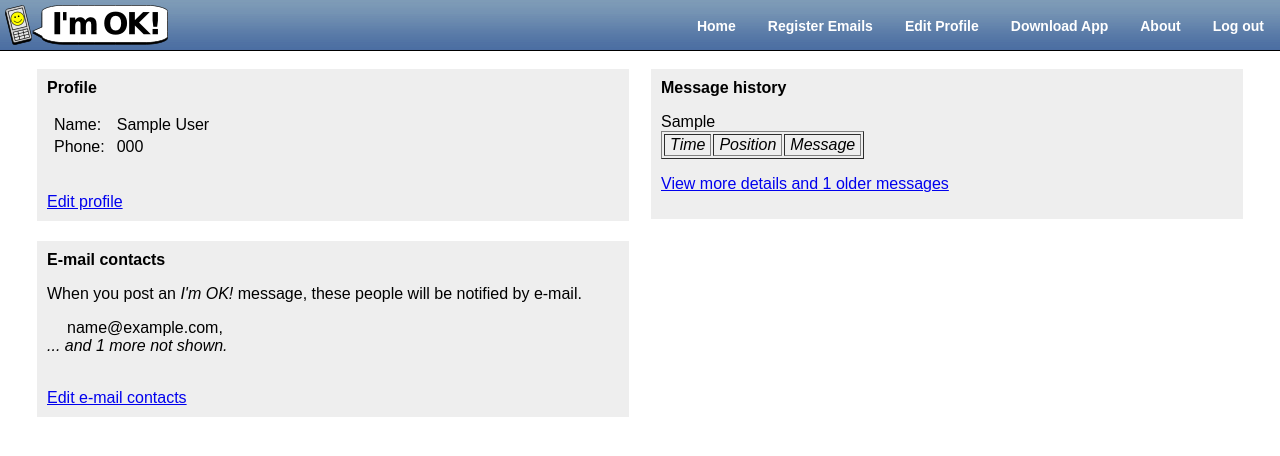
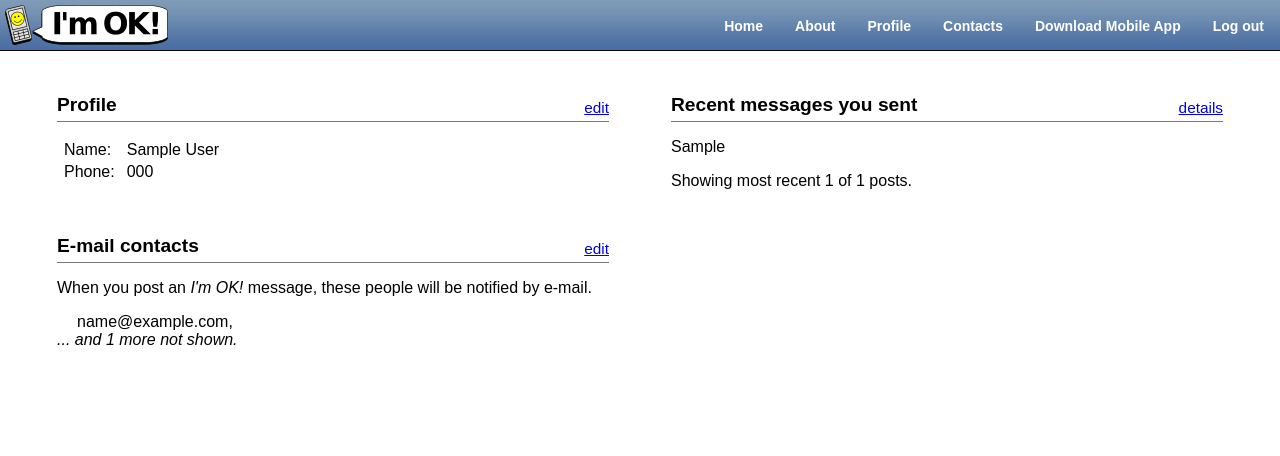
Before and after one commit to jeztek/imok_appengine, a Python web app: template templates/home.html in a window 1280 px wide. Shown: the top 456 px of the page. Run offline with Jinja, Linux system fonts and the light colour scheme; the template is opened without the code that fills it: most values are stand-ins (such as "Sample title", 1, 10 or a date in 2020); lists and menus that the app fills with data are empty.

Commit message:
merging in style from chris+otavio and other tweaks

```diff
--- a/templates/base.html
+++ b/templates/base.html
@@ -27,10 +27,10 @@
         <li> <a href="/home">Log in or create an account</a></li>
         {% else %}
         <li> <a href="/home">Home</a></li>
-        <li> <a href="/email">Register Emails</a></li>
-        <li> <a href="/profile/edit">Edit Profile</a></li>
-        <li> <a href="/download">Download App</a></li>
         <li> <a href="/about">About</a></li>
+        <li> <a href="/profile/edit">Profile</a></li>
+        <li> <a href="/email">Contacts</a></li>
+        <li> <a href="/download">Download Mobile App</a></li>
         <li> <a href="{{ logout_url }}">Log out</a></li>
         {% endif %}
 
--- a/templates/debug.html
+++ b/templates/debug.html
@@ -9,7 +9,7 @@
 </p>
 
 <p>
-<form action="/email/spam" method="post">
+<form action="/debug/post" method="post">
   <input type="submit" value="Post an OK message"/>
 </form>
 </p>
--- a/templates/home.html
+++ b/templates/home.html
@@ -2,12 +2,6 @@
 
 {% block head %}
 <style type="text/css">
-
-.widgetBox {
-  background-color: #eeeeee;
-  padding: 10px;
-  margin-bottom: 20px;
-}
 
 .homeWidgetTitle {
   font-weight: bold;
@@ -58,6 +52,31 @@ table.profileWidget td {
   padding-right: 5px;
 }
 
+.widget {
+  margin: 10px;
+  padding: 10px;
+}
+
+.widgetTitle {
+  border-bottom: 1px solid #777;
+  font-weight: bold;
+  font-size: 1.2em;
+  padding: 5px 0px;
+}
+.widgetAction{
+  margin-top: 5px;
+  float: right;
+  font-size: 0.8em;
+  font-weight: normal;
+}
+.widgetItem{
+  padding: 5px 0px;
+}
+.meta {
+  font-size: 0.8em;
+  color: #777;
+}
+
 </style>
 {% endblock head %}
 
@@ -65,8 +84,12 @@ table.profileWidget td {
 
 <table class="homeLayout"><tr><td class="homeLayout">
 
-<div class="widgetBox">
-<div class="homeWidgetTitle">Profile</div>
+<div class="widget">
+<div class="widgetTitle">Profile
+  <div class="widgetAction">
+    <a href="/profile/edit">edit</a>
+  </div>
+</div>
 
 <p>
 <table class="profileWidget">
@@ -82,13 +105,15 @@ table.profileWidget td {
 {% endfor %}
 </table>
 </p>
-<br/>
-<a href="/email">Edit profile</a>
 
 </div>
 
-<div class="widgetBox">
-<div class="homeWidgetTitle">E-mail contacts</div>
+<div class="widget">
+<div class="widgetTitle">E-mail contacts
+  <div class="widgetAction">
+    <a href="/email">edit</a>
+  </div>
+</div>
 
 <p>When you post an <i>I'm OK!</i> message, these people will
 be notified by e-mail.</p>
@@ -105,36 +130,28 @@ be notified by e-mail.</p>
   [No e-mail contacts set.]
 {% endif %}
 </p>
-<br/>
-<a href="/email">Edit e-mail contacts</a>
 </div>
 
 </td>
 <td class="homeLayout">
 
-<div class="widgetBox">
-<div class="homeWidgetTitle">Message history</div>
+<div class="widget">
+<div class="widgetTitle">Recent messages you sent
+  <div class="widgetAction">
+    <a href="/posts/detail">details</a>
+  </div>
+</div>
 
 {% if posts %}
 <p>
-<table border="1" class="messagePost">
-  <tr>
-    <th>Time</th>
-    <th>Position</th>
-    <th>Message</th>
-  </tr>
 {% for post in posts %}
-  {{ post.asTableRow }}
+  {{ post.asWidgetRow }}
 {% endfor %}
-</table>
 </p>
 
-<p><a href="/posts/detail">
-View more details
 {% if numPostsNotShown %}
-and {{ numPostsNotShown }} older messages</a></p>
+  <p>Showing most recent {{ posts|length }} of {{ numPosts }} posts.</p>
 {% endif %}
-</a></p>
 
 {% else %}
 <p>[You haven't posted any messages yet]</p>
```
Also changed, not shown: datastore.py (+11 -16 lines), debug.py (+32 -0 lines), main.py (+4 -35 lines), templates/intro.html (+44 -0 lines), static/img/signup.png (added).
